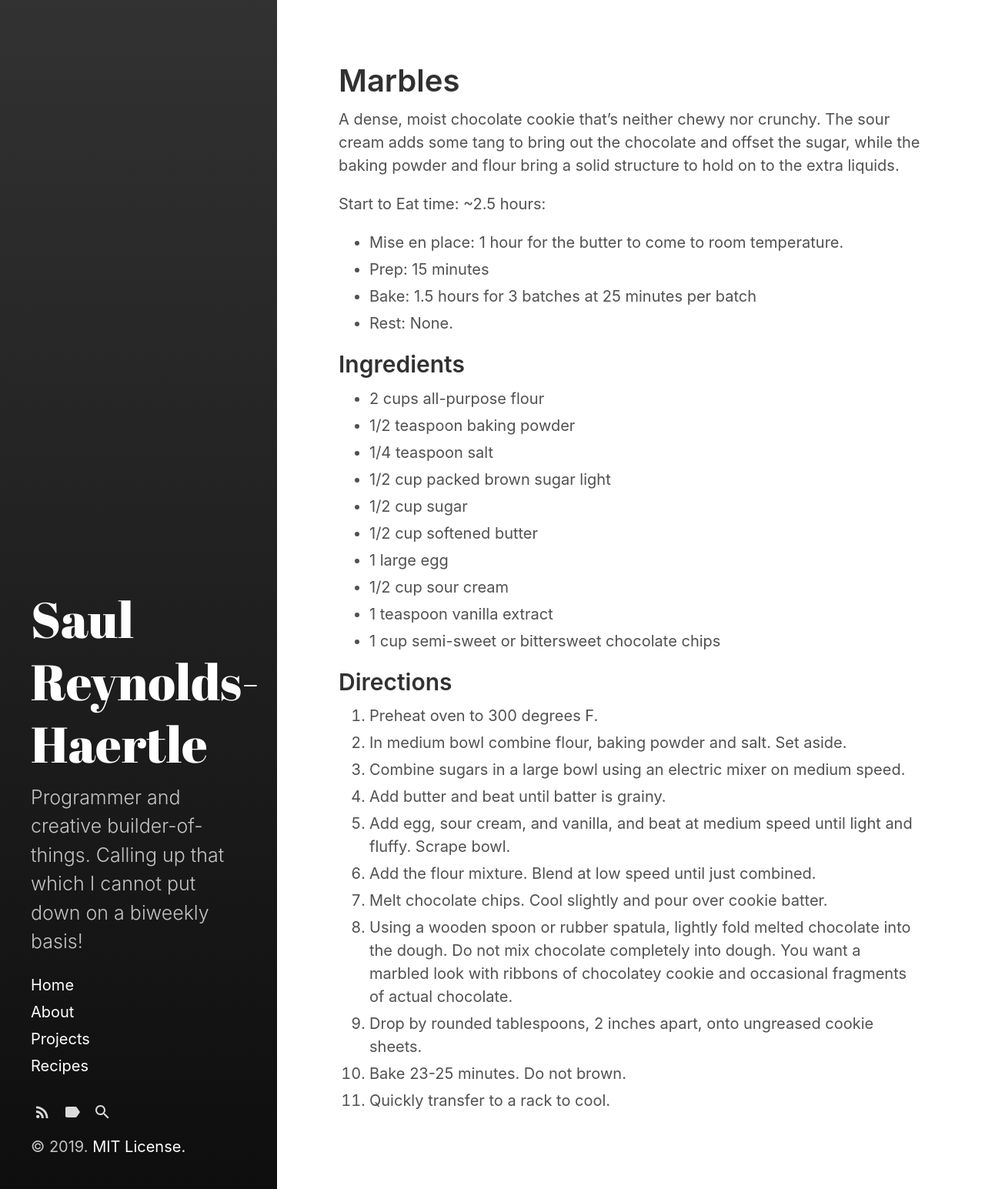
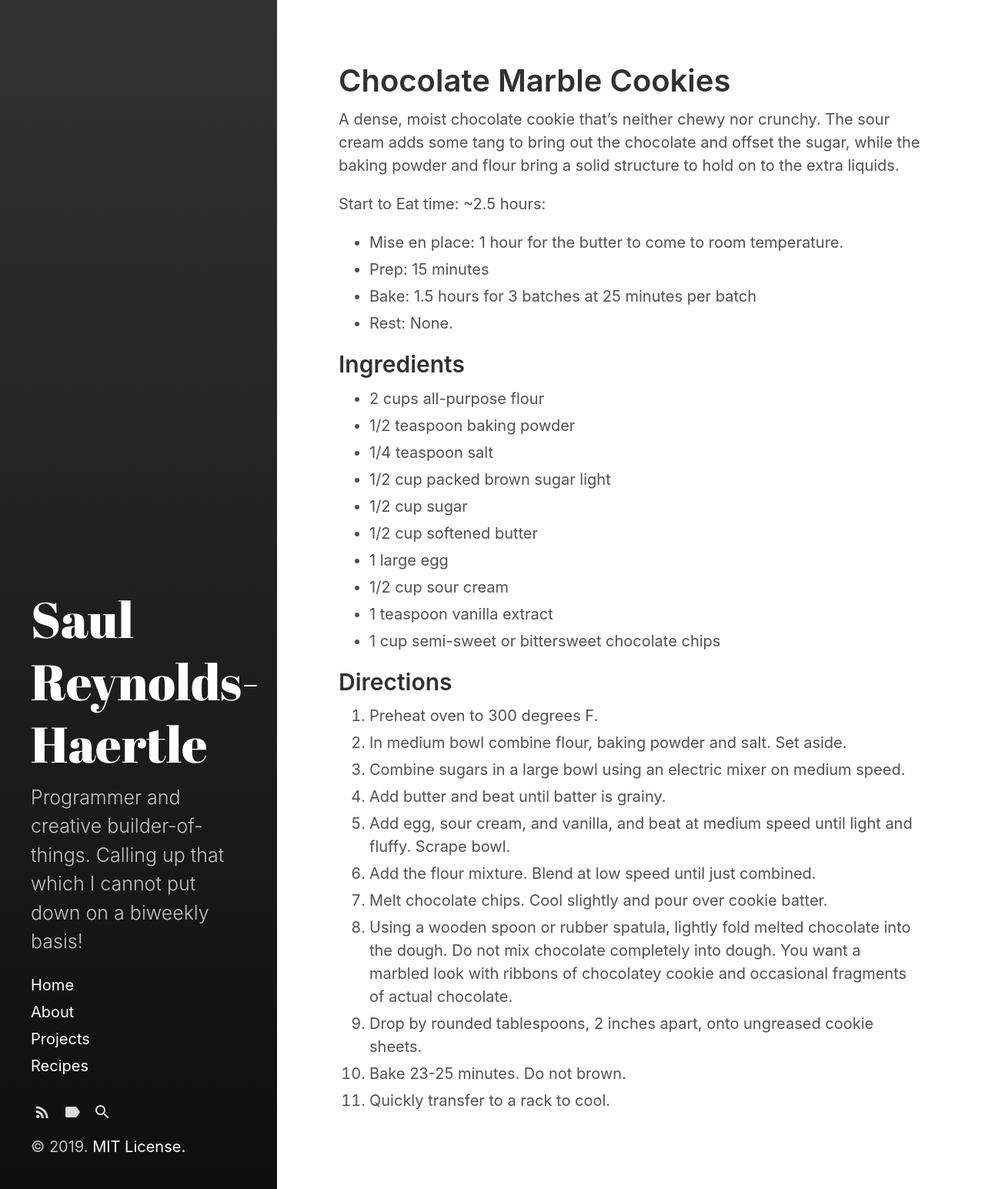
Before and after one commit to saulrh/saulrh.github.io, a Jekyll site: the page built from _posts/2019-12-14-marbles-recipe.md, in a window 1280 px wide. Shown: the whole page at 77% size. Built offline with Jekyll 4.4.1, drawn with Linux system fonts in a browser that asks for light colours.

Commit message:
rename marbles page to make it more obvious

```diff
--- a/_posts/2019-12-14-marbles-recipe.md
+++ b/_posts/2019-12-14-marbles-recipe.md
@@ -1,6 +1,6 @@
 ---
 layout: page
-title: Marbles
+title: Chocolate Marble Cookies
 category: Recipes
 ---
 
```
